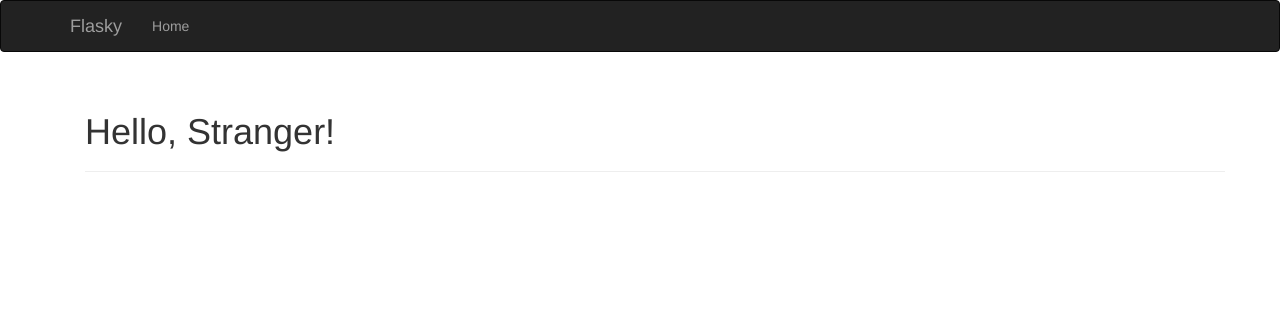
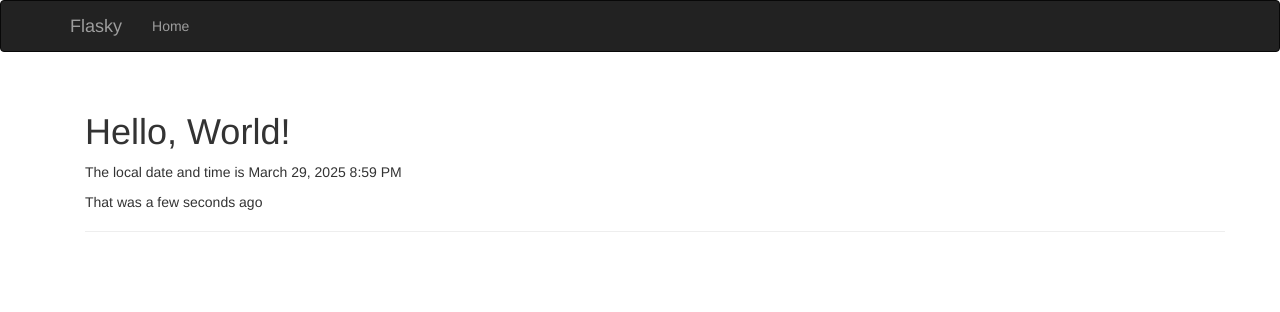
Before and after one commit to mahmoudnasser1561/FlaskForge, a Flask app: page / in a window 1280 px wide. Shown: the top 312 px of the page. Run offline with Flask 3, Linux system fonts and the light colour scheme; some libraries are stand-ins or nearby versions.

Commit message:
added date and time support

```diff
--- a/app.py
+++ b/app.py
@@ -1,12 +1,15 @@
 from flask import Flask, request, render_template
 from flask_bootstrap import Bootstrap
+from flask_moment import Moment
+from datetime import datetime
 
 app = Flask(__name__, static_folder='static')
 bootstrap = Bootstrap(app)
+moment = Moment(app)
 
 @app.route('/')
 def index():
-    return render_template('index.html')
+    return render_template('index.html', current_time=datetime.utcnow())
 
 @app.route('/user/<name>')
 def user(name):
--- a/templates/base.html
+++ b/templates/base.html
@@ -34,3 +34,8 @@
     {% block page_content %}{% endblock %}
 </div>
 {% endblock %}
+
+{% block scripts %}
+{{ super() }}
+{{ moment.include_moment() }}
+{% endblock %}
--- a/templates/index.html
+++ b/templates/index.html
@@ -3,7 +3,9 @@
 {% block page_content %}
 <div class="container">
     <div class="page-header">
-        <h1>Hello, Stranger!</h1>
+        <h1>Hello, World!</h1>
+        <p>The local date and time is {{ moment(current_time).format('LLL') }}</p>
+        <p>That was {{ moment(current_time).fromNow(refresh=True) }}</p>
     </div>
 </div>
 {% endblock %}
```
Also changed, not shown: templates/500.html (renamed from templates/505.html).
